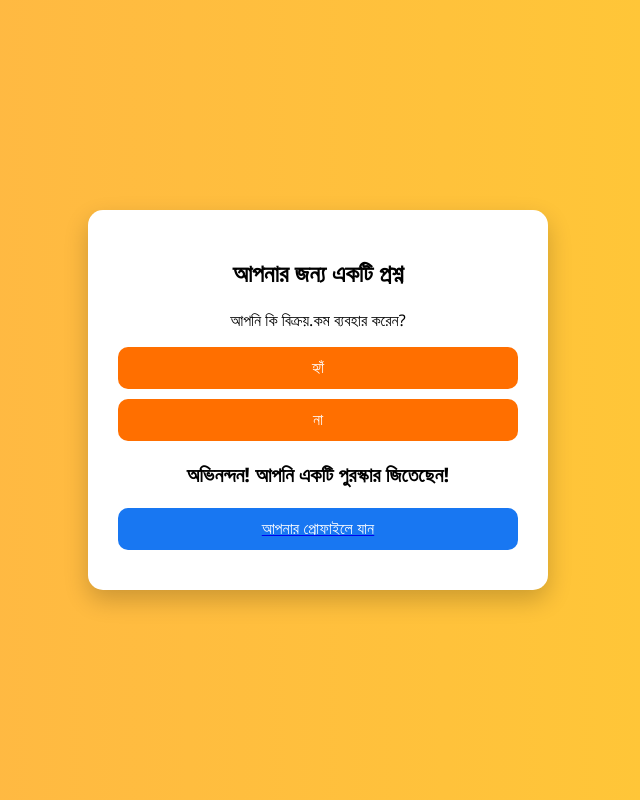
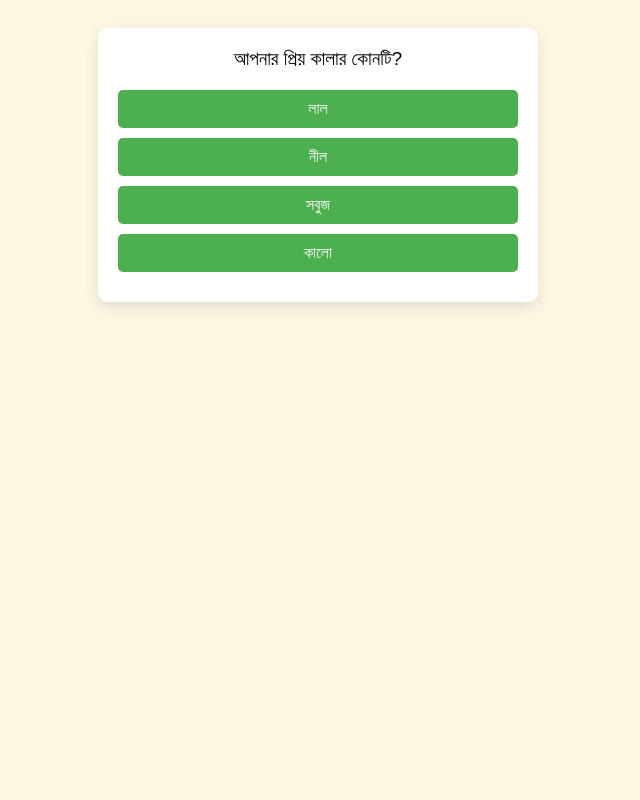
Before and after one commit to mdaulad/bikroy-quiz, a plain HTML site: page index.html in a window 1280 px wide. Both pictures are taken after a click on the button "হ্যাঁ". Shown: the whole page, without its empty margins (322-962 px from the left). Drawn offline with Linux system fonts and the light colour scheme.

Commit message:
Update index.html

```diff
--- a/index.html
+++ b/index.html
@@ -1,104 +1,106 @@
 <!DOCTYPE html>
-<html lang="bn">
+<html lang="en">
 <head>
-  <meta charset="UTF-8">
-  <meta name="viewport" content="width=device-width, initial-scale=1">
-  <title>বিক্রয় কুইজ</title>
+  <meta charset="UTF-8" />
+  <meta name="viewport" content="width=device-width, initial-scale=1.0"/>
+  <title>Bikroy Quiz</title>
   <style>
     body {
-      font-family: "Segoe UI", sans-serif;
-      background: linear-gradient(to right, #ffb347, #ffcc33);
-      margin: 0;
-      padding: 0;
-      display: flex;
-      justify-content: center;
-      align-items: center;
-      height: 100vh;
+      font-family: sans-serif;
+      text-align: center;
+      padding: 20px;
+      background: #fdf6e3;
     }
-
     .quiz-container {
+      max-width: 400px;
+      margin: auto;
       background: white;
-      padding: 30px;
-      border-radius: 15px;
-      box-shadow: 0 10px 25px rgba(0, 0, 0, 0.2);
-      width: 90%;
-      max-width: 400px;
-      text-align: center;
-      animation: fadeIn 1s ease-in-out;
+      padding: 20px;
+      border-radius: 10px;
+      box-shadow: 0 5px 15px rgba(0,0,0,0.1);
     }
-
-    @keyframes fadeIn {
-      from { opacity: 0; transform: translateY(-10px); }
-      to { opacity: 1; transform: translateY(0); }
-    }
-
-    h1 {
-      font-size: 24px;
+    .question {
+      font-size: 1.2em;
       margin-bottom: 20px;
     }
-
-    button {
+    .options button {
       display: block;
       width: 100%;
-      padding: 12px;
       margin: 10px 0;
+      padding: 10px;
+      border: none;
+      border-radius: 5px;
+      background: #4CAF50;
+      color: white;
       font-size: 16px;
-      border: none;
-      border-radius: 10px;
-      background-color: #ff6f00;
-      color: white;
-      cursor: pointer;
-      transition: background 0.3s ease;
     }
-
-    button:hover {
-      background-color: #e65100;
+    .options button:hover {
+      background: #45a049;
     }
-
     .result {
-      font-size: 20px;
-      margin-top: 20px;
-      font-weight: bold;
-    }
-
-    .fb-btn {
-      background-color: #1877f2;
-    }
-
-    .fb-btn:hover {
-      background-color: #0e5bb5;
+      font-size: 1.3em;
+      color: #333;
     }
   </style>
 </head>
 <body>
-
   <div class="quiz-container">
-    <h1>আপনার জন্য একটি প্রশ্ন</h1>
-    <p>আপনি কি বিক্রয়.কম ব্যবহার করেন?</p>
-    <button onclick="showResult('yes')">হ্যাঁ</button>
-    <button onclick="showResult('no')">না</button>
-
-    <div id="result" class="result" style="display:none;"></div>
+    <div id="quiz">
+      <div class="question" id="question">Loading...</div>
+      <div class="options" id="options"></div>
+    </div>
   </div>
 
   <script>
-    function showResult(answer) {
-      const resultDiv = document.getElementById("result");
-      if (answer === 'yes') {
-        resultDiv.innerHTML = `
-          <p>অভিনন্দন! আপনি একটি পুরস্কার জিতেছেন!</p>
-          <a href="https://www.facebook.com/Mdaulad" target="_blank">
-            <button class="fb-btn">আপনার প্রোফাইলে যান</button>
-          </a>
-        `;
+    const quizData = [
+      {
+        question: "আপনি কি সত্যিই একটি iPhone 15 Pro জিততে চান?",
+        options: ["হ্যাঁ", "না"]
+      },
+      {
+        question: "আপনার প্রিয় কালার কোনটি?",
+        options: ["লাল", "নীল", "সবুজ", "কালো"]
+      },
+      {
+        question: "আপনি কতদিন ধরে Bikroy ব্যবহার করছেন?",
+        options: ["১ বছর", "২ বছর", "নতুন", "জানি না"]
+      }
+    ];
+
+    let currentQuestion = 0;
+
+    function loadQuestion() {
+      const q = quizData[currentQuestion];
+      document.getElementById('question').innerText = q.question;
+      const optionsDiv = document.getElementById('options');
+      optionsDiv.innerHTML = '';
+      q.options.forEach(option => {
+        const btn = document.createElement('button');
+        btn.innerText = option;
+        btn.onclick = nextQuestion;
+        optionsDiv.appendChild(btn);
+      });
+    }
+
+    function nextQuestion() {
+      currentQuestion++;
+      if (currentQuestion < quizData.length) {
+        loadQuestion();
       } else {
-        resultDiv.innerHTML = `
-          <p>তথ্য নেওয়া হয়েছে। ধন্যবাদ!</p>
-        `;
+        showResult();
       }
-      resultDiv.style.display = "block";
     }
+
+    function showResult() {
+      document.getElementById('quiz').innerHTML = `
+        <div class="result">
+          অভিনন্দন! আপনি নির্বাচিত হয়েছেন 🎉<br><br>
+          <a href="https://www.facebook.com/md.aulad" style="color: blue; text-decoration: underline;">এখন যোগাযোগ করুন</a>
+        </div>
+      `;
+    }
+
+    loadQuestion();
   </script>
-
 </body>
-</html>
+  </html>
```
